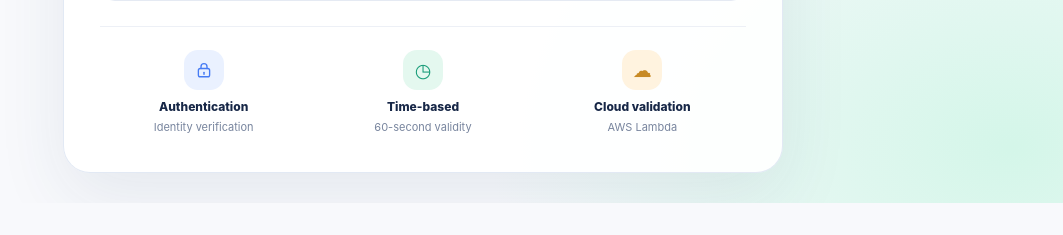
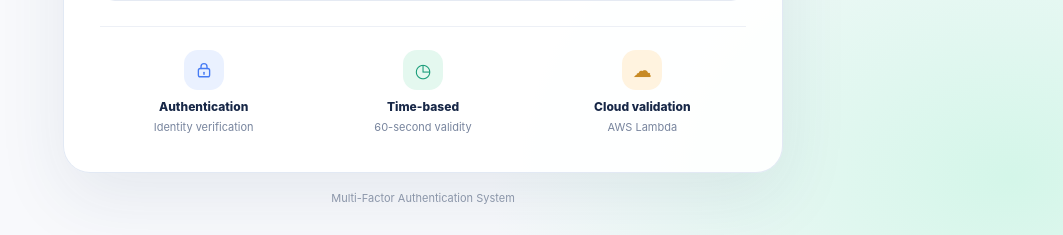
Before and after one commit to Pradyunreddyy/MFA_Physical_Token_Simulator, a Flask app: page / in a window 1280 px wide. Shown: the part 722-957 px from the top of the page, without its empty margins (217-1280 px from the left). Before the commit the page ends 925 px from the top, so only its background shows below. Run offline with Flask 3, Linux system fonts and the light colour scheme.

Commit message:
Add Multi-Factor Authentication System footer

```diff
--- a/templates/index.html
+++ b/templates/index.html
@@ -149,6 +149,7 @@
             <div class="feature"><div class="feature-icon">☁</div><div class="feature-title">Cloud validation</div><div class="feature-detail">AWS Lambda</div></div>
         </div>
     </section>
+    <footer>Multi-Factor Authentication System</footer>
 </main>
 
 <script>
```
